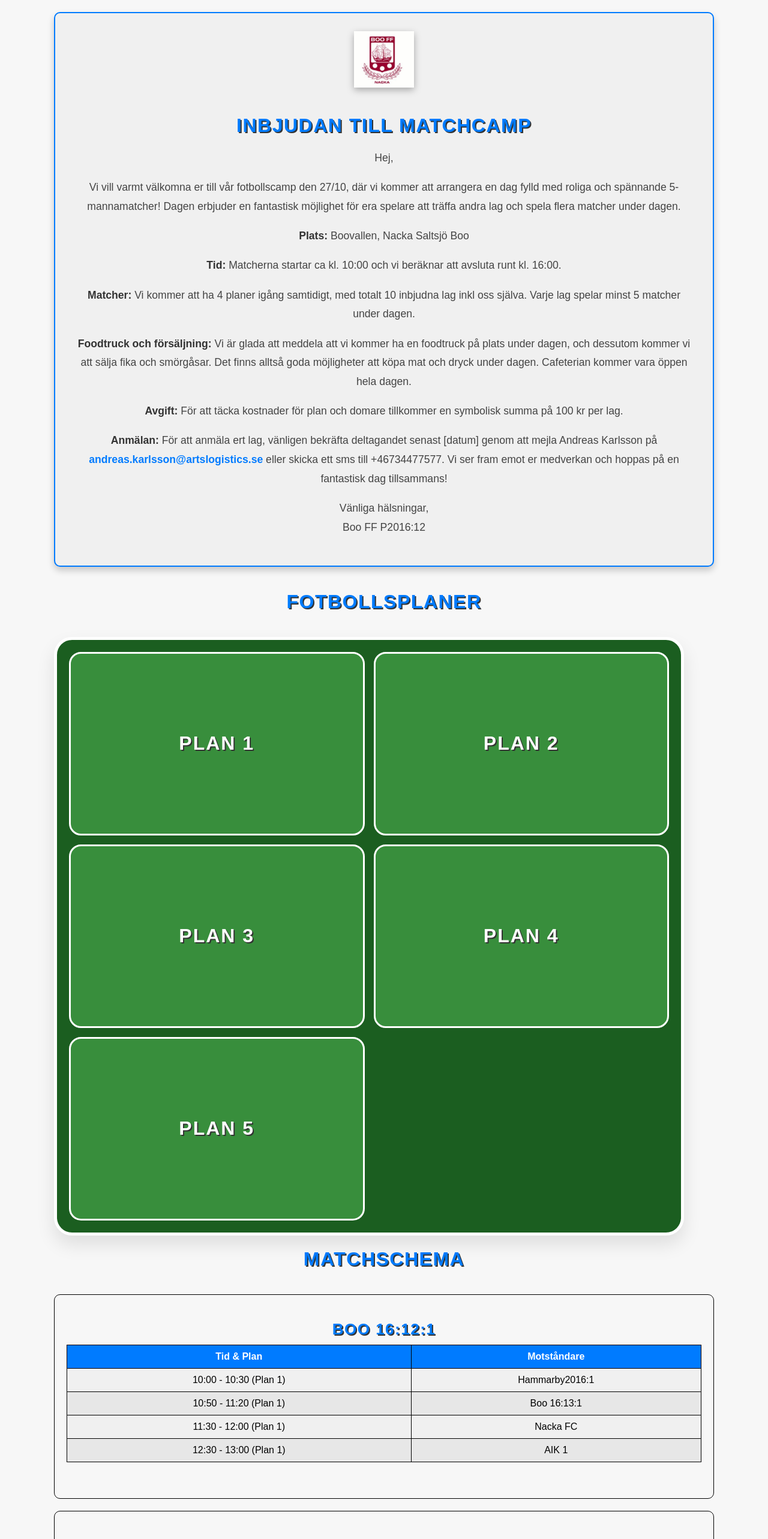
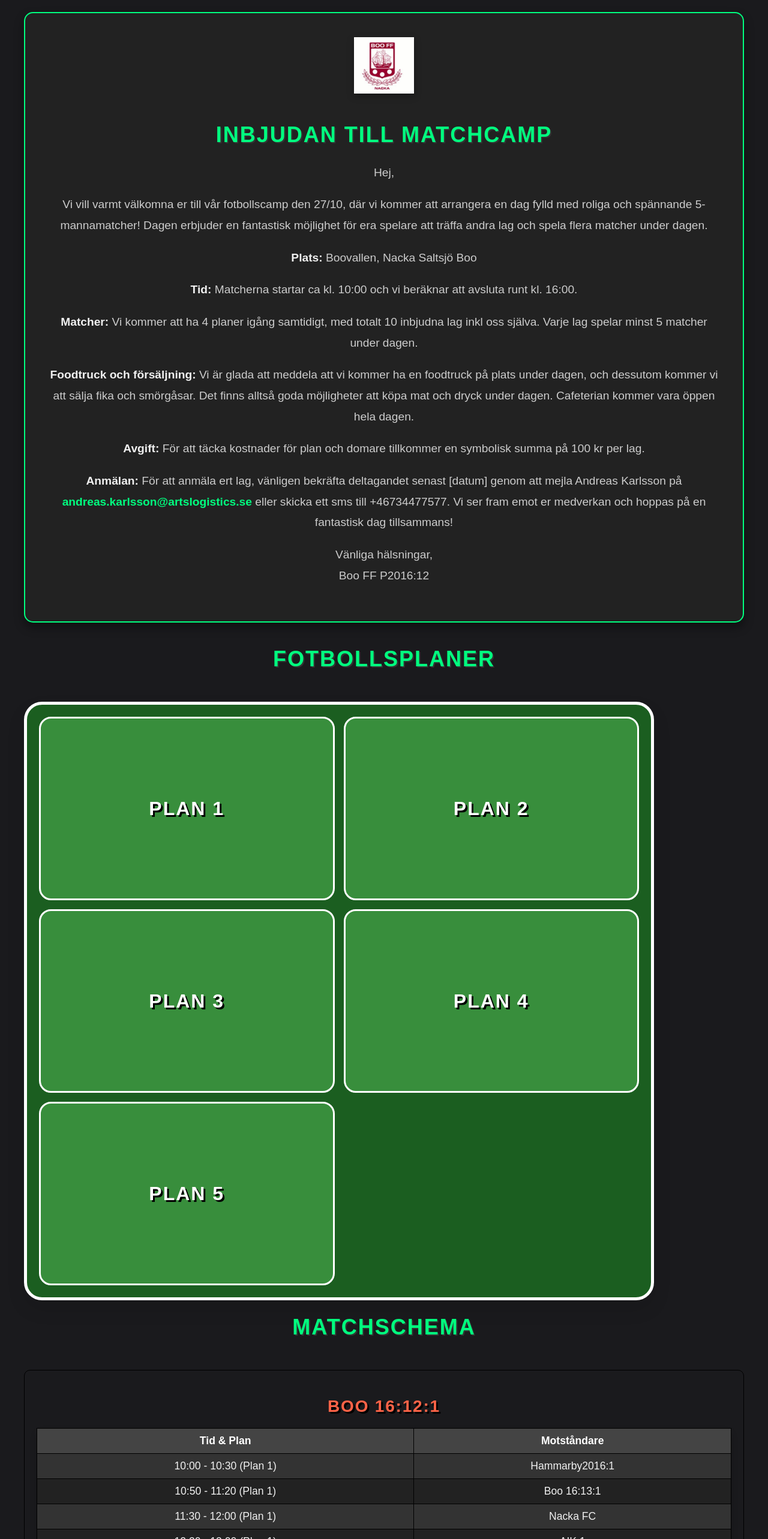
Before and after one commit to patpatpanda/match-schedule, a React (Create React App) app: page / in a window 1280 px wide. Shown: the top 2566 px of the page at 60% size. Built offline with nearby package versions, Linux system fonts and the light colour scheme.

Commit message:
Update App.css

```diff
--- a/src/App.css
+++ b/src/App.css
@@ -1,158 +1,162 @@
 body {
-  font-family: 'Montserrat', sans-serif; /* Modernt och sportigt typsnitt */
+  font-family: 'Montserrat', sans-serif; /* Modern och sportig stil */
   margin: 0;
   padding: 0;
-  background-color: #f7f7f7; /* Neutral bakgrundsfärg */
+  background-color: #1a1a1d; /* Mörk bakgrund för kontrast */
+  color: #f0f0f0; /* Ljus text för tydlighet */
 }
 
 .App {
-  max-width: 1100px;
+  max-width: 1200px;
   margin: 0 auto;
   padding: 20px;
 }
 
 h1 {
-  color: #007bff; /* Stark sportig blå */
-  font-size: 32px;
+  color: #00ff7f; /* Neongrön för att sticka ut */
+  font-size: 36px;
   text-align: center;
-  margin-bottom: 40px;
-  text-transform: uppercase; /* Ge en kraftfullare känsla */
-  text-shadow: 2px 2px #333; /* Mer markerad skugga för en kraftfull effekt */
-  font-weight: 700; /* Fetare för att ge styrka */
-  letter-spacing: 1.5px; /* Öka bokstavsavståndet */
+  margin-bottom: 50px;
+  text-transform: uppercase;
+  text-shadow: 2px 2px #333; /* Skugga för djup */
+  font-weight: 800; /* Tydlig och kraftfull stil */
+  letter-spacing: 2px;
 }
 
 .invitation {
-  background-color: #f0f0f0; /* Mjukare grå för en ren och sportig look */
-  border: 2px solid #007bff; /* Skarp blå för energi */
-  padding: 30px;
-  border-radius: 10px;
+  background-color: #222; /* Mörkare grå för ett djupare intryck */
+  border: 2px solid #00ff7f; /* Neongrön kant för modern stil */
+  padding: 40px;
+  border-radius: 15px;
   margin-bottom: 40px;
-  box-shadow: 0 6px 12px rgba(0, 0, 0, 0.2); /* Tydligare skugga för djup */
-  transition: transform 0.3s ease-in-out, box-shadow 0.3s ease-in-out;
+  box-shadow: 0 8px 16px rgba(0, 0, 0, 0.4); /* Mer distinkt skugga */
+  transition: transform 0.4s ease-in-out, box-shadow 0.4s ease-in-out;
 }
 
 .invitation:hover {
-  transform: scale(1.05); /* Dynamisk zoom vid hover */
-  box-shadow: 0 8px 16px rgba(0, 0, 0, 0.3); /* Starkare skugga vid hover */
+  transform: scale(1.08); /* Starkare zoom-effekt */
+  box-shadow: 0 10px 20px rgba(0, 0, 0, 0.5);
 }
 
 .invitation h1 {
-  color: #007bff; /* Sportig blå rubrik */
+  color: #00ff7f;
   text-align: center;
-  margin-bottom: 20px;
+  margin-bottom: 25px;
   text-transform: uppercase;
-  letter-spacing: 1.5px;
-  font-weight: 700;
+  letter-spacing: 2px;
+  font-weight: 800;
 }
 
 .invitation p {
   line-height: 1.8;
-  color: #444;
-  font-size: 1.1rem;
+  color: #ccc; /* Ljusare grå för tydlighet */
+  font-size: 1.2rem; /* Större text för läsbarhet */
 }
 
 .invitation strong {
-  color: #333;
+  color: #f0f0f0;
 }
 
 a {
-  color: #007bff; /* Blå länkar för sportig känsla */
+  color: #00ff7f;
   text-decoration: none;
   font-weight: bold;
-  transition: color 0.2s ease-in-out;
+  transition: color 0.3s ease-in-out;
 }
 
 a:hover {
-  color: #d9534f; /* Röd hover-effekt för energi */
+  color: #d9534f; /* Kontrastfärg vid hover */
   text-decoration: underline;
 }
 
 h2 {
-  color: #007bff; /* Samma blå för enhetlig stil */
-  font-size: 26px;
-  margin-bottom: 10px;
+  color: #ff6347; /* Varm orange för att sticka ut */
+  font-size: 28px;
+  margin-bottom: 20px;
   text-align: center;
-  text-transform: uppercase; /* Sportigare känsla */
-  letter-spacing: 1.5px;
-  font-weight: 700;
-  text-shadow: 2px 2px #333; /* Starkare skugga */
+  text-transform: uppercase;
+  letter-spacing: 1.8px;
+  font-weight: 800;
+  text-shadow: 3px 3px #000;
 }
 
 table {
   width: 100%;
   border-collapse: collapse;
   margin-bottom: 40px;
-  background-color: #f0f0f0; /* Ljusare grå för en sportig stil */
-  border-radius: 10px;
+  background-color: #333; /* Mörkare bakgrund för tabellen */
+  border-radius: 12px;
+  box-shadow: 0 6px 12px rgba(0, 0, 0, 0.2);
 }
 
 th, td {
-  padding: 15px;
-  border: 2px solid #007bff; /* Stark blå kantlinje */
+  padding: 20px;
+  border: 2px solid #00ff7f; /* Neongrön kantlinje */
   text-align: center;
-  font-size: 1rem;
+  font-size: 1.1rem;
 }
 
 th {
-  background-color: #007bff; /* Blå för rubriker */
-  color: white;
+  background-color: #444; /* Mörkare rubrik */
+  color: #fff; /* Vit text */
   font-weight: bold;
 }
 
 tr:nth-child(even) {
-  background-color: #e7e7e7; /* Ljus grå för varannan rad */
+  background-color: #222; /* Mörkare grå för varannan rad */
 }
 
 tr:hover {
-  background-color: #cce5ff; /* Ljus blå vid hover */
+  background-color: #00ff7f; /* Neongrön vid hover */
+  color: #000; /* Mörk text vid hover */
 }
 
 .TeamMatches {
   margin-bottom: 40px;
-  padding: 20px;
-  background-color: #e9ecef; /* Ljusgrå bakgrund för en fräsch look */
-  border-radius: 10px;
-  box-shadow: 0 6px 12px rgba(0, 0, 0, 0.1);
+  padding: 25px;
+  background-color: #222;
+  border-radius: 12px;
+  box-shadow: 0 8px 16px rgba(0, 0, 0, 0.2);
   transition: transform 0.3s ease-in-out, box-shadow 0.3s ease-in-out;
 }
 
 .TeamMatches:hover {
-  transform: scale(1.05); /* Sportig zoom-effekt vid hover */
-  box-shadow: 0 8px 16px rgba(0, 0, 0, 0.2); /* Starkare skugga */
+  transform: scale(1.07);
+  box-shadow: 0 10px 20px rgba(0, 0, 0, 0.37);
 }
 
 .TeamMatches h2 {
   margin-top: 0;
-  color: #007bff;
+  color: #ff6347;
   text-align: center;
   text-transform: uppercase;
-  letter-spacing: 1.5px;
-  font-weight: 700;
+  letter-spacing: 1.8px;
+  font-weight: 800;
 }
 
 .TeamMatches table {
   width: 100%;
-  margin-top: 10px;
-  border-radius: 10px;
+  margin-top: 15px;
+  border-radius: 12px;
 }
 
 .TeamMatches th, .TeamMatches td {
-  padding: 15px;
-  border: 2px solid #007bff; /* Stark blå kantlinje */
-  font-size: 1rem;
+  padding: 20px;
+  border: 2px solid #00ff7f;
+  font-size: 1.1rem;
   text-align: center;
 }
 
 .TeamMatches th {
-  background-color: #007bff;
+  background-color: #444;
   color: white;
 }
 
 .TeamMatches tr:nth-child(even) {
-  background-color: #e7e7e7; /* Ljus grå för varannan rad */
+  background-color: #222;
 }
 
 .TeamMatches tr:hover {
-  background-color: #cce5ff; /* Ljus blå vid hover */
+  background-color: #6ae9a9;
+  color: #000;
 }
```
